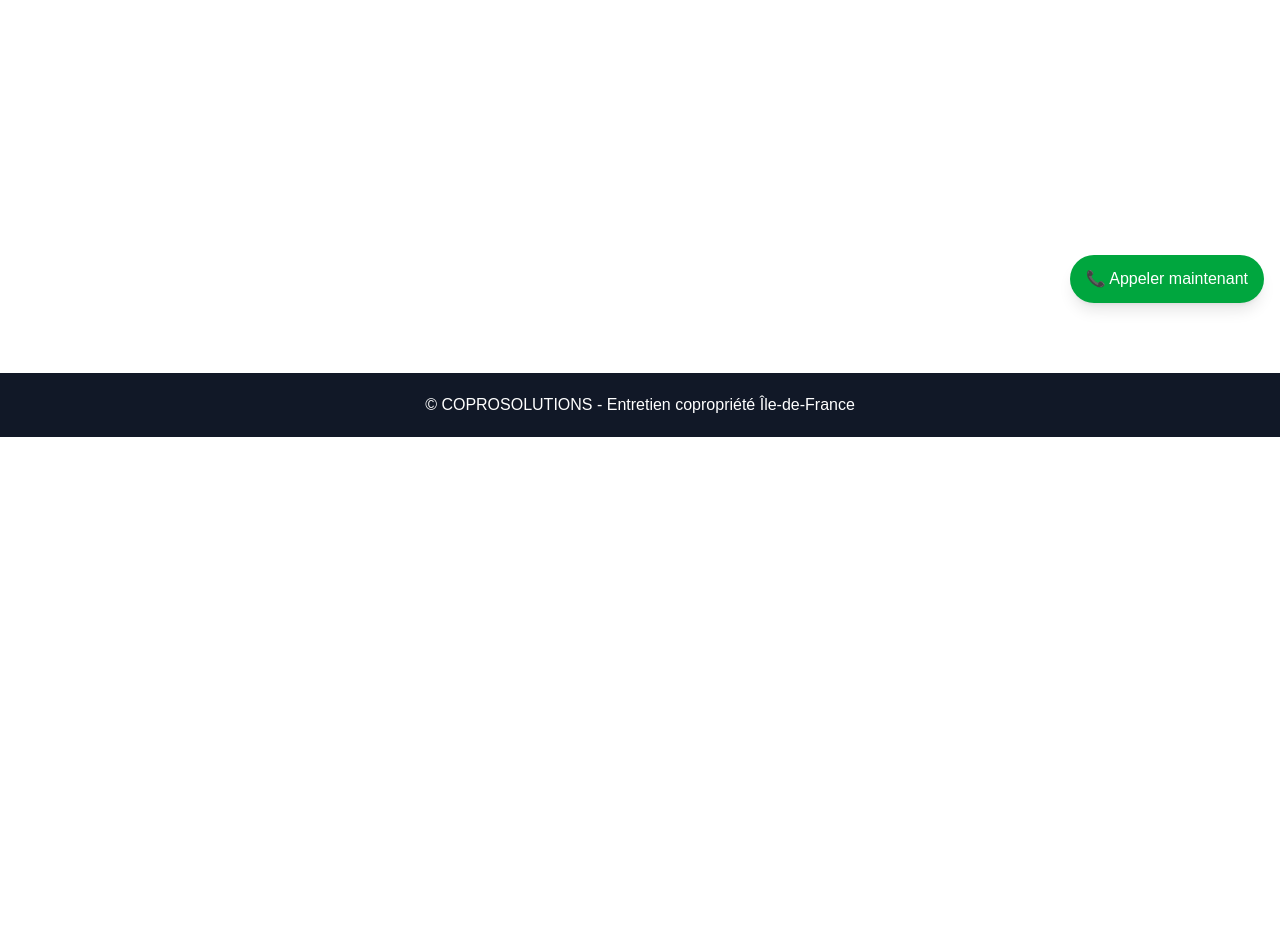
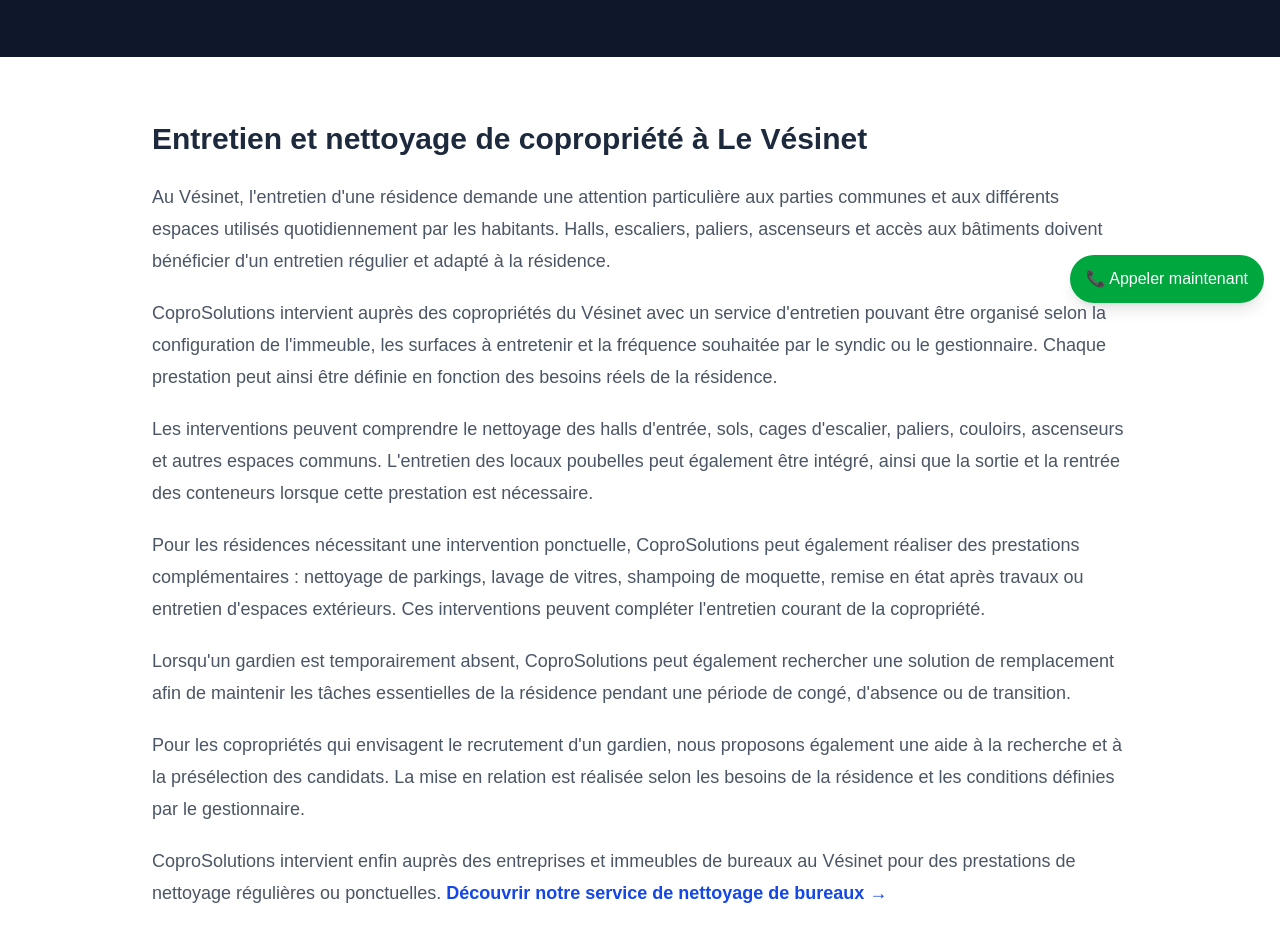
Before and after one commit to amadtag/coprosolutions, a Next.js app: page /zones/yvelines/le-vesinet in a window 1280 px wide. Before the commit this address had no page. Shown: the part 481-1415 px from the top of the page. Before the commit the page ends 918 px from the top, so only its background shows below. Built offline with nearby package versions, Linux system fonts and the light colour scheme.

Commit message:
Ajout page SEO Le Vésinet

```diff
--- /dev/null
+++ b/app/zones/yvelines/le-vesinet/page.tsx
@@ -0,0 +1,101 @@
+import type { Metadata } from "next";
+import LocalCityPage from "@/app/zones/_components/LocalCityPage";
+
+export const metadata: Metadata = {
+  title:
+    "Nettoyage de copropriété au Vésinet (78110) | CoproSolutions",
+  description:
+    "CoproSolutions accompagne les copropriétés du Vésinet pour l'entretien des parties communes, locaux poubelles, parkings et le remplacement des gardiens.",
+  alternates: {
+    canonical: "/zones/yvelines/le-vesinet",
+  },
+};
+
+export default function LeVesinetPage() {
+  return (
+    <LocalCityPage
+      city="Le Vésinet"
+      postalCode="78110"
+      title="Nettoyage et entretien de copropriété au Vésinet"
+      description="CoproSolutions accompagne les syndics, gestionnaires immobiliers et conseils syndicaux du Vésinet pour l'entretien des résidences et le remplacement des gardiens."
+      intro={
+        <>
+          <p>
+            Au Vésinet, l'entretien d'une résidence demande une attention
+            particulière aux parties communes et aux différents espaces
+            utilisés quotidiennement par les habitants. Halls, escaliers,
+            paliers, ascenseurs et accès aux bâtiments doivent bénéficier
+            d'un entretien régulier et adapté à la résidence.
+          </p>
+
+          <p>
+            CoproSolutions intervient auprès des copropriétés du Vésinet avec
+            un service d'entretien pouvant être organisé selon la configuration
+            de l'immeuble, les surfaces à entretenir et la fréquence souhaitée
+            par le syndic ou le gestionnaire. Chaque prestation peut ainsi
+            être définie en fonction des besoins réels de la résidence.
+          </p>
+
+          <p>
+            Les interventions peuvent comprendre le nettoyage des halls
+            d'entrée, sols, cages d'escalier, paliers, couloirs, ascenseurs et
+            autres espaces communs. L'entretien des locaux poubelles peut
+            également être intégré, ainsi que la sortie et la rentrée des
+            conteneurs lorsque cette prestation est nécessaire.
+          </p>
+
+          <p>
+            Pour les résidences nécessitant une intervention ponctuelle,
+            CoproSolutions peut également réaliser des prestations
+            complémentaires : nettoyage de parkings, lavage de vitres,
+            shampoing de moquette, remise en état après travaux ou entretien
+            d'espaces extérieurs. Ces interventions peuvent compléter
+            l'entretien courant de la copropriété.
+          </p>
+
+          <p>
+            Lorsqu'un gardien est temporairement absent, CoproSolutions peut
+            également rechercher une solution de remplacement afin de
+            maintenir les tâches essentielles de la résidence pendant une
+            période de congé, d'absence ou de transition.
+          </p>
+
+          <p>
+            Pour les copropriétés qui envisagent le recrutement d'un gardien,
+            nous proposons également une aide à la recherche et à la
+            présélection des candidats. La mise en relation est réalisée
+            selon les besoins de la résidence et les conditions définies par
+            le gestionnaire.
+          </p>
+
+          <p>
+            CoproSolutions intervient enfin auprès des entreprises et
+            immeubles de bureaux au Vésinet pour des prestations de nettoyage
+            régulières ou ponctuelles.
+            {" "}
+            <a
+              href="/entretien-bureau-immeuble"
+              className="font-semibold text-blue-700 hover:underline"
+            >
+              Découvrir notre service de nettoyage de bureaux →
+            </a>
+          </p>
+        </>
+      }
+      nearbyCities={[
+        {
+          name: "Chatou",
+          href: "/zones/yvelines/chatou",
+        },
+        {
+          name: "Louveciennes",
+          href: "/zones/yvelines/louveciennes",
+        },
+        {
+          name: "La Celle-Saint-Cloud",
+          href: "/zones/yvelines/la-celle-saint-cloud",
+        },
+      ]}
+    />
+  );
+}
```
